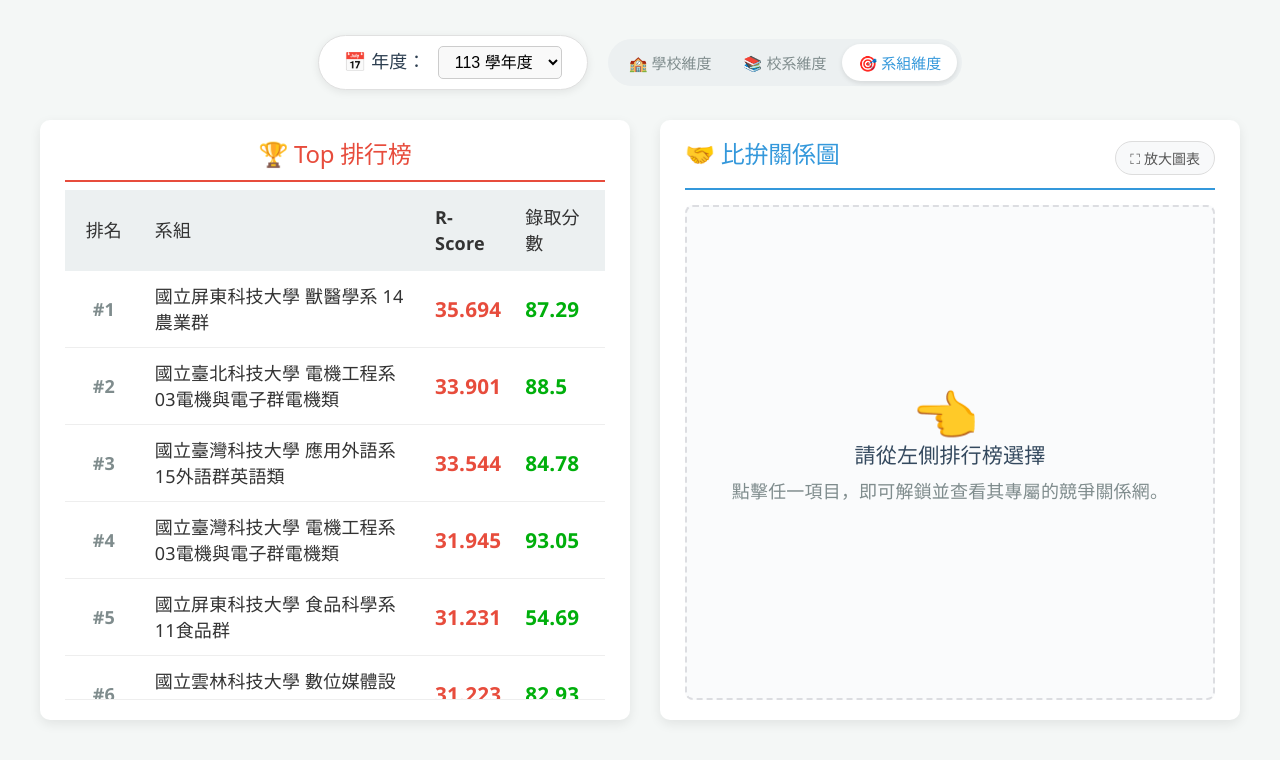
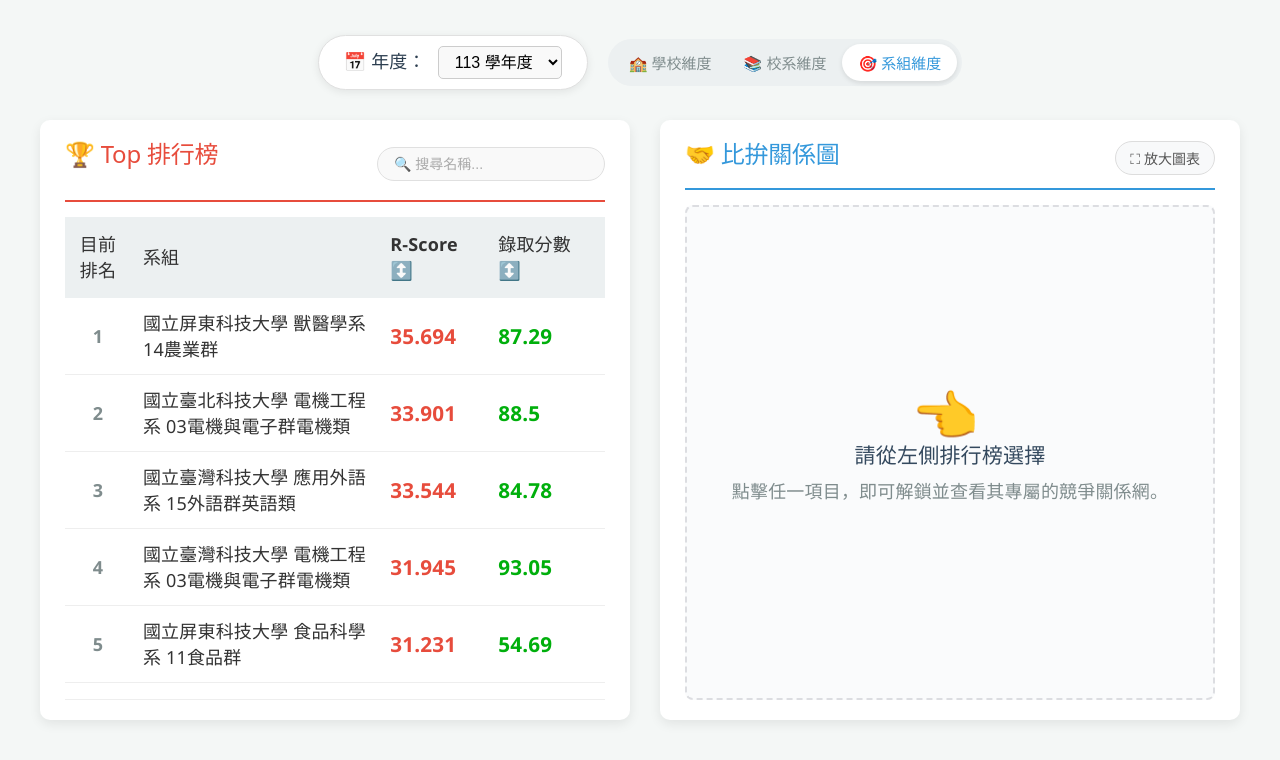
Before and after one commit to CJSpg/admission_gladiator_client, a React app: page / in a window 1280 px wide. Shown: the top 760 px of the page. Built offline with nearby package versions, Linux system fonts and the light colour scheme; the HTML template or start-up script is replaced by a standard one.

Commit message:
新增關鍵字搜尋與欄位排序

```diff
--- a/src/App.css
+++ b/src/App.css
@@ -130,12 +130,100 @@
   flex-direction: column;
 }
 
+.leaderboard-header-row {
+  display: flex;
+  justify-content: space-between;
+  align-items: center;
+  border-bottom: 2px solid #e74c3c;
+  padding-bottom: 12px;
+  margin-bottom: 15px;
+  flex-shrink: 0;
+}
+
+.leaderboard-actions {
+  display: flex;
+  align-items: center;
+  gap: 10px;
+}
+
 .leaderboard-section h2 {
   color: #e74c3c;
-  border-bottom: 2px solid #e74c3c;
+  border-bottom: none;
   padding-bottom: 12px;
   margin-top: 0;
   flex-shrink: 0;
+}
+
+/* 清除排序按鈕 */
+.clear-sort-btn {
+  background-color: #fef9e7;
+  color: #f39c12;
+  border: 1px solid #f1c40f;
+  padding: 6px 12px;
+  border-radius: 20px;
+  font-size: 13px;
+  font-weight: bold;
+  cursor: pointer;
+  transition: all 0.2s ease;
+  white-space: nowrap;
+}
+
+.clear-sort-btn:hover {
+  background-color: #f39c12;
+  color: #fff;
+}
+
+/* 搜尋框容器：用來絕對定位 X 按鈕 */
+.search-container {
+  position: relative;
+  display: flex;
+  align-items: center;
+}
+
+/* 搜尋框裡的清除 X 按鈕 */
+.clear-search-btn {
+  position: absolute;
+  right: 10px;
+  background: none;
+  border: none;
+  color: #95a5a6;
+  font-size: 14px;
+  cursor: pointer;
+  padding: 4px;
+  display: flex;
+  align-items: center;
+  justify-content: center;
+  border-radius: 50%;
+  transition: all 0.2s;
+}
+
+.clear-search-btn:hover {
+  background-color: #ecf0f1;
+  color: #e74c3c;
+}
+
+.search-input {
+  padding: 8px 30px 8px 16px;
+  border: 1px solid #e0e0e0;
+  border-radius: 20px;
+  font-size: 14px;
+  outline: none;
+  background-color: #f9f9f9;
+  color: #333;
+  width: 180px;
+  transition: all 0.3s ease;
+}
+
+.search-input:focus {
+  border-color: #3498db;
+  background-color: #fff;
+  box-shadow: 0 0 0 3px rgba(52, 152, 219, 0.15);
+  width: 220px;
+  /* 點擊時微微伸長，增加動態質感 */
+}
+
+.search-input::placeholder {
+  color: #aaa;
 }
 
 .leaderboard-controls {
@@ -182,6 +270,19 @@
   z-index: 10;
   box-shadow: 0 2px 2px -1px rgba(0, 0, 0, 0.2);
   /* 利用陰影建立實線，阻斷下方資料穿透 */
+}
+
+.ranking-table th.sortable-header {
+  cursor: pointer;
+  user-select: none;
+  /* 防止連點兩下時反白文字 */
+  transition: background-color 0.2s ease, color 0.2s ease;
+}
+
+.ranking-table th.sortable-header:hover {
+  background-color: #dcdde1 !important;
+  /* 滑過時讓背景微微加深 */
+  color: #2c3e50;
 }
 
 .ranking-table td {
@@ -422,3 +523,26 @@
     transform: translateX(-10px);
   }
 }
+
+/* =========================================
+   💡 原始排名標籤 (Original Rank Badge)
+   ========================================= */
+.original-rank-badge {
+  display: inline-block;
+  margin-left: 8px;
+  padding: 2px 6px;
+  background-color: #ecf0f1;
+  color: #7f8c8d;
+  font-size: 0.75em;
+  border-radius: 4px;
+  font-weight: 600;
+  vertical-align: middle;
+  border: 1px solid #bdc3c7;
+}
+
+/* 當這行被選中時，標籤顏色跟著變，看起來更協調 */
+.active-row .original-rank-badge {
+  background-color: #fadbd8;
+  color: #c0392b;
+  border-color: #e6b0aa;
+}
--- a/src/App.jsx
+++ b/src/App.jsx
@@ -11,6 +11,8 @@
   const [graphData, setGraphData] = useState({ nodes: [], edges: [] });
   const [selectedDept, setSelectedDept] = useState(null);
   const [isGraphFullScreen, setIsGraphFullScreen] = useState(false);
+  const [searchTerm, setSearchTerm] = useState('');
+  const [sortConfig, setSortConfig] = useState({ key: null, direction: 'descending' });
 
   const visJsRef = useRef(null);
   const networkRef = useRef(null);
@@ -28,6 +30,9 @@
 
   useEffect(() => {
     if (!selectedYear || !selectedDimension) return;
+
+    setSearchTerm('');
+    setSortConfig({ key: null, direction: 'descending' });
 
     Promise.all([
       fetch(`${import.meta.env.BASE_URL}rankings_${selectedYear}_${selectedDimension}.json`).then(res => res.json()),
@@ -86,6 +91,43 @@
 
     return { nodes: relatedNodes, edges: relatedEdges };
   }, [graphData, selectedDept, rankings]); // 注意這裡把 rankings 加入了依賴陣列
+
+  const requestSort = (key) => {
+    let direction = 'descending'; // 預設點擊時從大到小排
+    if (sortConfig.key === key && sortConfig.direction === 'descending') {
+      direction = 'ascending'; // 如果已經是降冪，再次點擊就換成升冪
+    }
+    setSortConfig({ key, direction });
+  };
+
+  const displayRankings = useMemo(() => {
+    let processedData = rankings
+      .map((dept, index) => ({ ...dept, originalRank: index + 1 }))
+      .filter(dept => dept.name.toLowerCase().includes(searchTerm.toLowerCase()));
+
+    if (sortConfig.key) {
+      processedData.sort((a, b) => {
+        // 轉為數字以防字串比對錯誤，若無值則補 0
+        const aValue = Number(a[sortConfig.key]) || 0;
+        const bValue = Number(b[sortConfig.key]) || 0;
+
+        if (aValue < bValue) {
+          return sortConfig.direction === 'ascending' ? -1 : 1;
+        }
+        if (aValue > bValue) {
+          return sortConfig.direction === 'ascending' ? 1 : -1;
+        }
+        return 0;
+      });
+    }
+
+    return processedData;
+  }, [rankings, searchTerm, sortConfig]);
+
+  const getSortIcon = (columnKey) => {
+    if (sortConfig.key !== columnKey) return ' ↕️'; // 尚未針對此欄位排序的預設圖示
+    return sortConfig.direction === 'ascending' ? ' 🔼' : ' 🔽';
+  };
 
   useEffect(() => {
     if (visJsRef.current && displayGraphData.nodes.length > 0) {
@@ -174,30 +216,89 @@
 
       <div className="dashboard-content">
         <div className="leaderboard-section">
-          <h2>🏆 Top 排行榜</h2>
+          <div className="leaderboard-header-row">
+            <h2>🏆 Top 排行榜</h2>
+            <div className="leaderboard-actions">
+              {sortConfig.key && (
+                <button
+                  className="clear-sort-btn"
+                  onClick={() => setSortConfig({ key: null, direction: 'descending' })}
+                  title="恢復預設總榜排序"
+                >
+                  🔄 清除排序
+                </button>
+              )}
+              <div className="search-container">
+                <input
+                  type="text"
+                  className="search-input"
+                  placeholder="🔍 搜尋名稱..."
+                  value={searchTerm}
+                  onChange={(e) => setSearchTerm(e.target.value)}
+                />
+                {searchTerm && (
+                  <button
+                    className="clear-search-btn"
+                    onClick={() => setSearchTerm('')}
+                    title="清除搜尋"
+                  >
+                    ✕
+                  </button>
+                )}
+              </div>
+            </div>
+          </div>
           <div className="table-scroll-container">
             <table className="ranking-table">
               <thead>
                 <tr>
-                  <th style={{ width: '10%', textAlign: 'center' }}>排名</th>
+                  <th style={{ width: '12%', textAlign: 'center' }}>目前排名</th>
                   <th style={{ textAlign: 'left' }}>{selectedDimension === 'school' ? '學校' : selectedDimension === 'dept' ? '校系' : '系組'}</th>
-                  <th style={{ width: '15%', textAlign: 'left' }}>R-Score</th>
-                  <th style={{ width: '17%', textAlign: 'left' }}>錄取分數</th>
+                  <th
+                    className="sortable-header"
+                    style={{ width: '20%', textAlign: 'left' }}
+                    onClick={() => requestSort('r_score')}
+                  >
+                    R-Score{getSortIcon('r_score')}
+                  </th>
+                  <th
+                    className="sortable-header"
+                    style={{ width: '22%', textAlign: 'left' }}
+                    onClick={() => requestSort('avg_score')}
+                  >
+                    錄取分數{getSortIcon('avg_score')}
+                  </th>
                 </tr>
               </thead>
               <tbody>
-                {rankings.map((dept, index) => (
+                {displayRankings.map((dept, index) => (
                   <tr
                     key={dept.id}
                     className={selectedDept === dept.id ? 'active-row' : ''}
                     onClick={() => setSelectedDept(dept.id)}
                   >
-                    <td className="rank-cell" style={{ textAlign: 'center' }}>#{index + 1}</td>
-                    <td className="dept-name-cell" style={{ textAlign: 'left' }}>{dept.name.replace(/\n/g, ' ')}</td>
+                    <td className="rank-cell" style={{ textAlign: 'center' }}>
+                      {index + 1}
+                    </td>
+                    <td className="dept-name-cell" style={{ textAlign: 'left' }}>
+                      {dept.name.replace(/\n/g, ' ')}
+                      {sortConfig.key && (
+                        <span className="original-rank-badge" title="總榜原始排名">
+                          總榜 #{dept.originalRank}
+                        </span>
+                      )}
+                    </td>
                     <td className="r-score-cell" style={{ textAlign: 'left' }}>{dept.r_score}</td>
                     <td className="avg-score-cell" style={{ textAlign: 'left' }}>{dept.avg_score}</td>
                   </tr>
                 ))}
+                {displayRankings.length === 0 && (
+                  <tr>
+                    <td colSpan="4" style={{ textAlign: 'center', padding: '20px', color: '#7f8c8d' }}>
+                      找不到符合「{searchTerm}」的資料 🥲
+                    </td>
+                  </tr>
+                )}
               </tbody>
             </table>
           </div>
```
